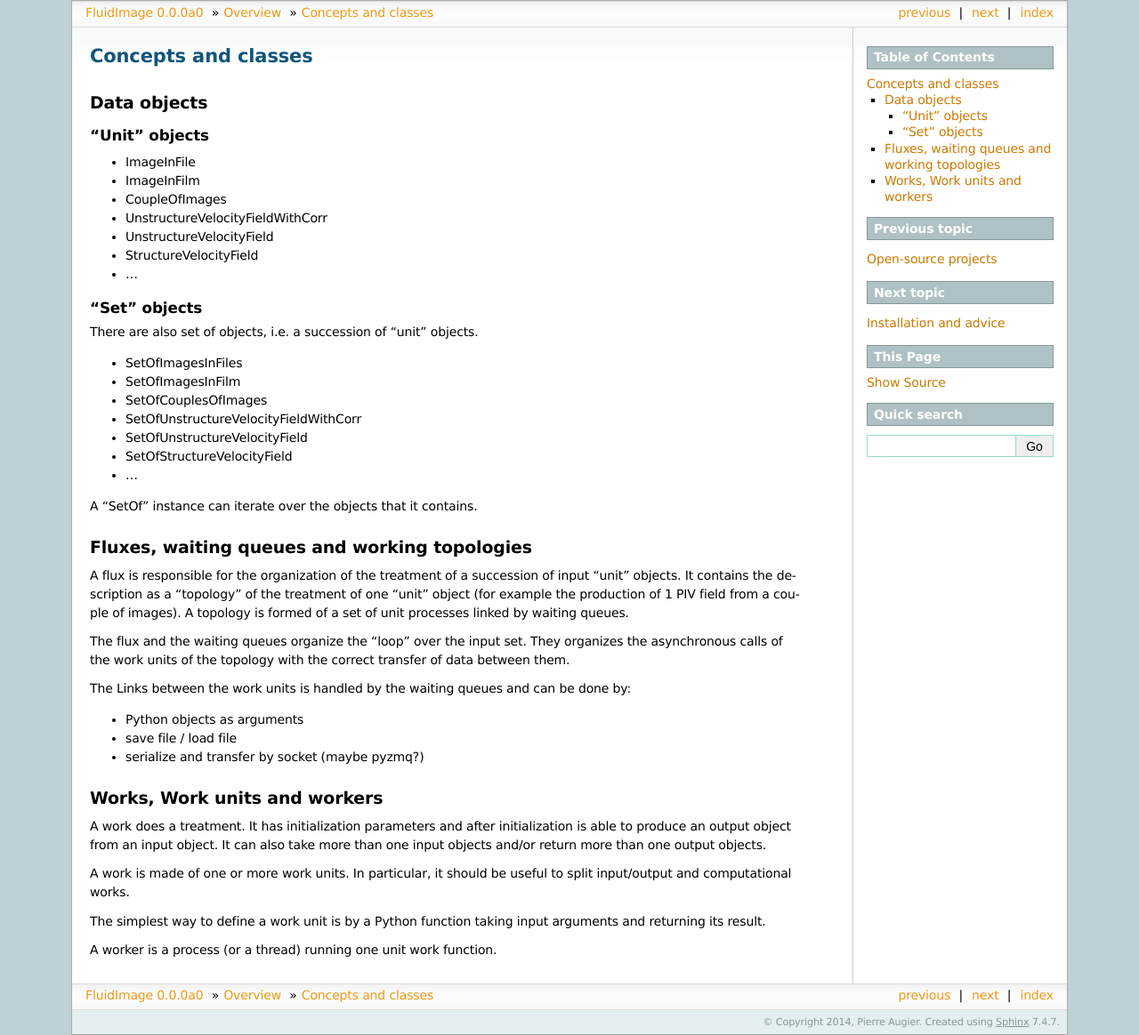
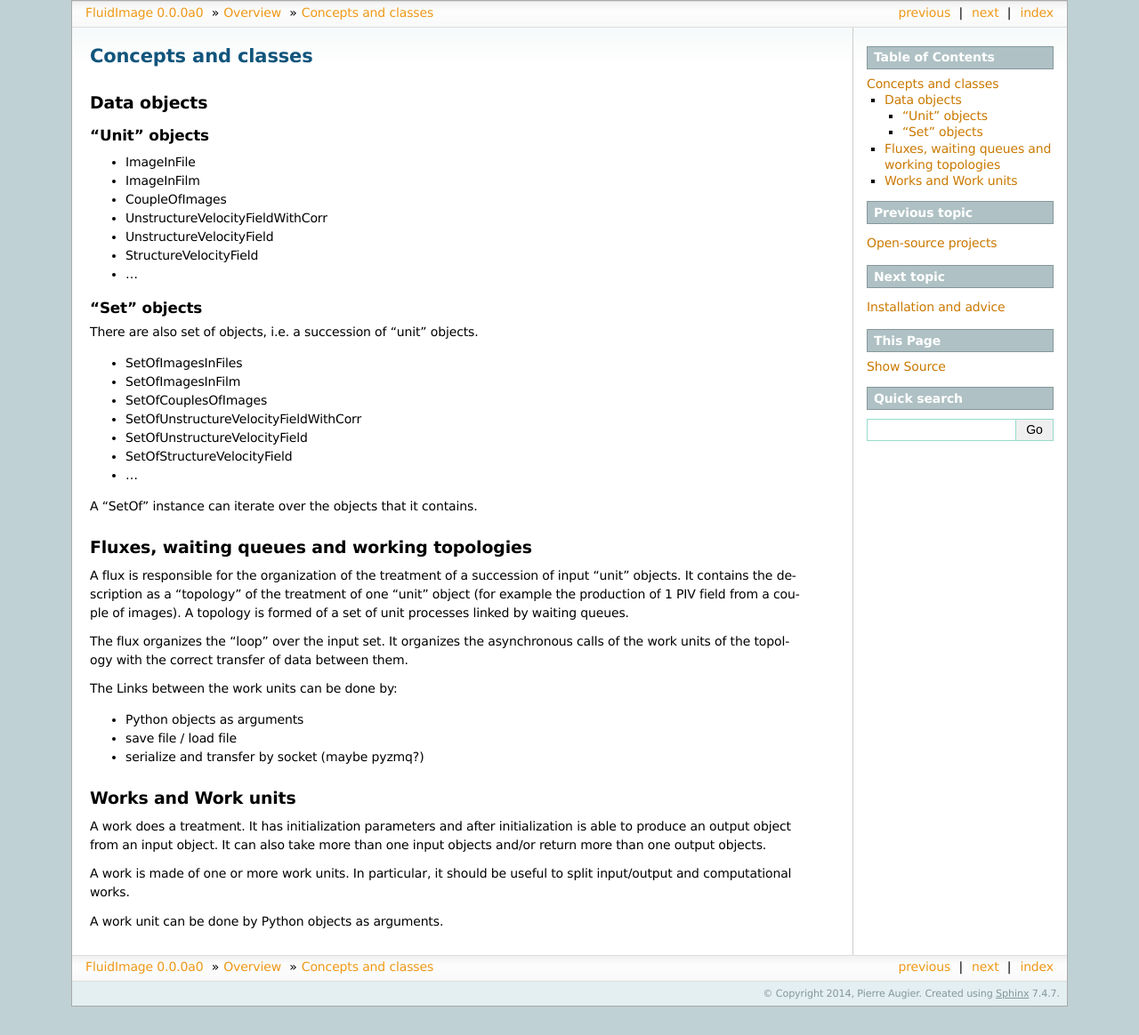
Before and after one commit to fluiddyn/fluidimage, a Sphinx documentation site: the page built from doc/concepts_classes.rst, in a window 1280 px wide. Shown: the whole page at 89% size. Built offline with Sphinx 7.4.7, drawn with Linux system fonts in a browser that asks for light colours; after the commit the page ends 1132 px from its top, so only the background shows below that.

Commit message:
add image_samples.

```diff
--- a/doc/concepts_classes.rst
+++ b/doc/concepts_classes.rst
@@ -39,19 +39,19 @@ succession of input "unit" objects. It contains the description as a
 production of 1 PIV field from a couple of images). A topology is
 formed of a set of unit processes linked by waiting queues.
 
-The flux and the waiting queues organize the "loop" over the input
-set. They organizes the asynchronous calls of the work units of the
-topology with the correct transfer of data between them.
+The flux organizes the "loop" over the input set. It organizes the
+asynchronous calls of the work units of the topology with the correct
+transfer of data between them.
 
-The Links between the work units is handled by the waiting queues and
-can be done by:
+The Links between the work units can be done by:
 
 - Python objects as arguments
 - save file / load file
 - serialize and transfer by socket (maybe pyzmq?)
 
-Works, Work units and workers
------------------------------
+
+Works and Work units
+--------------------
 
 A work does a treatment. It has initialization parameters and after
 initialization is able to produce an output object from an input
@@ -61,7 +61,5 @@ more than one output objects.
 A work is made of one or more work units. In particular, it should be
 useful to split input/output and computational works.
 
-The simplest way to define a work unit is by a Python function taking
-input arguments and returning its result.
-
-A worker is a process (or a thread) running one unit work function.
+A work unit can be done by Python objects as
+arguments.
```
Also changed, not shown: 8 other files.
